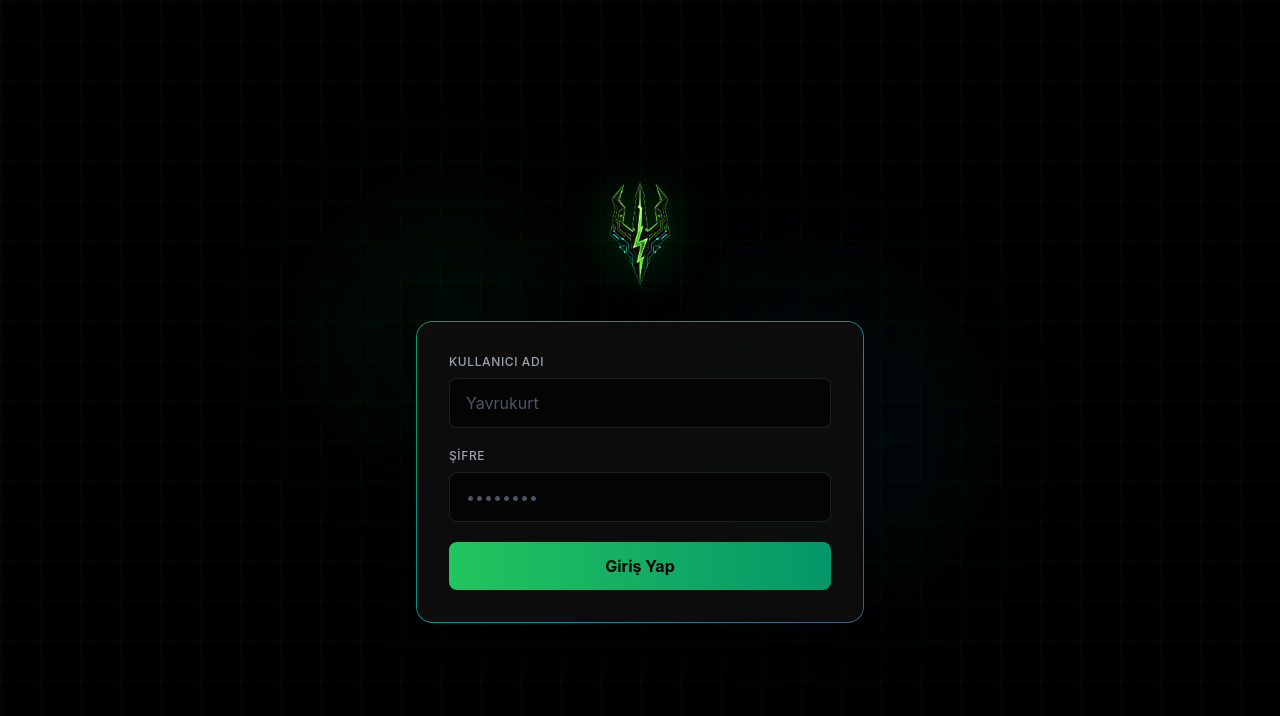
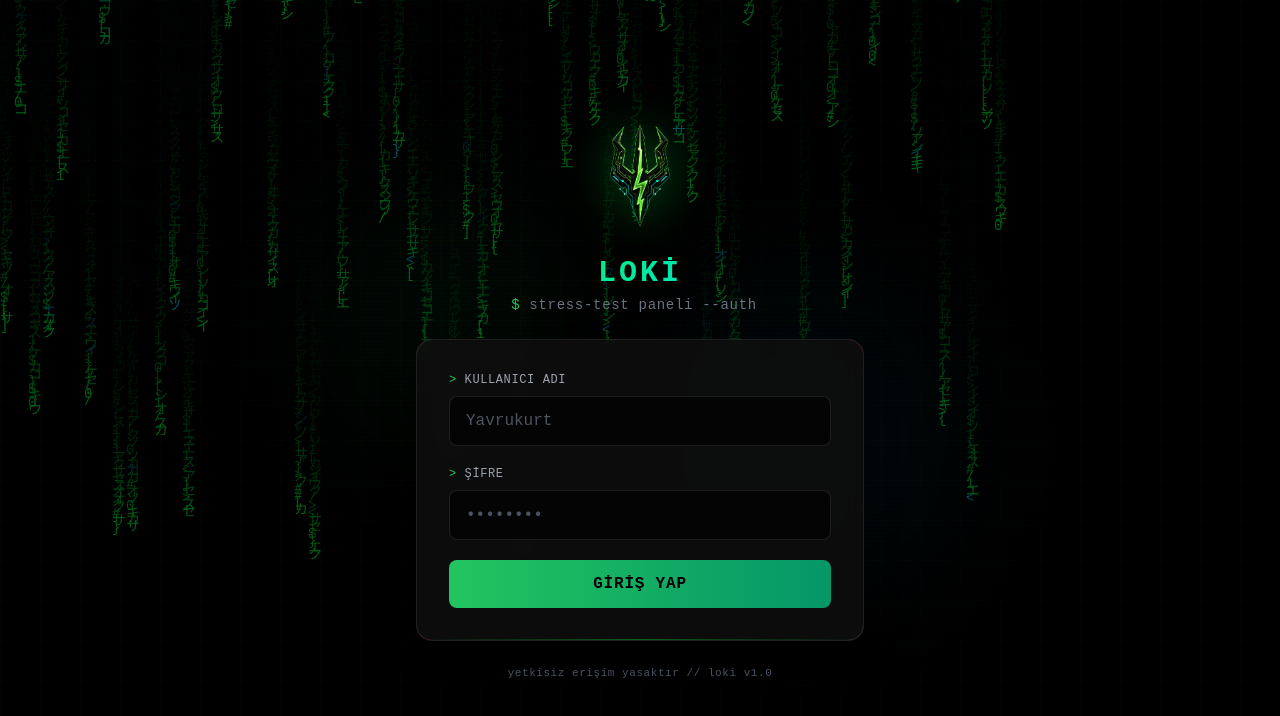
Before and after one commit to byfinch/Loki, a React (Vite) app: page / in a window 1280 px wide. Shown: the top 716 px of the page. Built offline with nearby package versions, Linux system fonts and the light colour scheme.

Commit message:
feat(login): cyber-themed login UI with matrix rain and neon effects

```diff
--- a/src/components/Login.jsx
+++ b/src/components/Login.jsx
@@ -1,6 +1,7 @@
 import React, { useState } from 'react';
 import { apiClient } from '../services/apiClient';
 import { useStressTest } from '../context/StressTestContext';
+import MatrixRain from './login/MatrixRain';
 
 const Login = () => {
   const { setUser, addLog } = useStressTest();
@@ -16,8 +17,14 @@ const Login = () => {
 
     try {
       const data = await apiClient.login(username, password);
-      setUser(data.user);
-      addLog(`Giriş başarılı: ${data.user.username}`);
+      const user = data?.user;
+
+      if (!user || !user.username) {
+        throw new Error('Sunucu yanıtı geçersiz: kullanıcı bilgisi alınamadı');
+      }
+
+      setUser(user);
+      addLog(`Giriş başarılı: ${user.username}`);
     } catch (err) {
       setError(err.message || 'Giriş başarısız');
       addLog(`Giriş hatası: ${err.message}`);
@@ -27,49 +34,83 @@ const Login = () => {
   };
 
   return (
-    <div className="min-h-screen bg-black flex items-center justify-center p-4 cyber-grid relative overflow-hidden">
+    <div className="min-h-screen bg-black flex items-center justify-center p-4 sm:p-6 cyber-grid scanlines relative overflow-hidden">
+      {/* Matrix rain arka plan efekti */}
+      <MatrixRain />
+
+      {/* Ambient glow lekeleri */}
       <div className="absolute inset-0 pointer-events-none">
-        <div className="absolute top-1/4 left-1/4 w-64 h-64 bg-green-500/5 rounded-full blur-3xl animate-float"></div>
-        <div className="absolute bottom-1/4 right-1/4 w-80 h-80 bg-cyan-500/5 rounded-full blur-3xl animate-float" style={{ animationDelay: '2s' }}></div>
+        <div className="absolute top-1/4 left-1/4 w-64 h-64 bg-green-500/5 rounded-full blur-3xl animate-float motion-reduce:animate-none"></div>
+        <div className="absolute bottom-1/4 right-1/4 w-80 h-80 bg-cyan-500/5 rounded-full blur-3xl animate-float motion-reduce:animate-none" style={{ animationDelay: '2s' }}></div>
       </div>
 
       <div className="w-full max-w-md relative z-10">
-        <div className="flex justify-center mb-8">
+        {/* Logo */}
+        <div className="flex justify-center mb-6">
           <img
             src="/logo.png"
             alt="Loki Panel"
-            className="h-28 w-auto drop-shadow-[0_0_25px_rgba(0,255,65,0.25)]"
+            width="112"
+            height="112"
+            loading="eager"
+            className="h-24 w-24 sm:h-28 sm:w-28 drop-shadow-[0_0_25px_rgba(0,255,65,0.35)]"
           />
         </div>
 
-        <div className="glass-panel rounded-2xl p-8 neon-border">
+        {/* Başlık */}
+        <div className="text-center mb-6 select-none">
+          <h1 className="text-2xl sm:text-3xl font-bold font-mono tracking-widest text-gradient uppercase">
+            Loki
+          </h1>
+          <p className="mt-1 text-xs sm:text-sm font-mono text-gray-500 tracking-wider">
+            <span className="text-green-500">$</span> stress-test paneli --auth
+            <span className="inline-block w-2 h-4 ml-1 align-middle bg-green-500 animate-caret-blink"></span>
+          </p>
+        </div>
+
+        {/* Form kartı */}
+        <div className="glass-panel rounded-2xl p-6 sm:p-8 neon-border relative overflow-hidden">
+          <div className="scan-sweep"></div>
+
           {error && (
-            <div className="mb-4 p-3 bg-red-500/10 border border-red-500/30 rounded-lg text-red-400 text-sm animate-toast-fade-in">
-              {error}
+            <div
+              role="alert"
+              className="mb-4 p-3 bg-red-500/10 border border-red-500/30 rounded-lg text-red-400 text-sm font-mono animate-toast-fade-in flex items-start gap-2"
+            >
+              <span className="text-red-500 font-bold shrink-0">[ERR]</span>
+              <span>{error}</span>
             </div>
           )}
 
           <form onSubmit={handleSubmit} className="space-y-5">
             <div>
-              <label className="block text-xs font-medium text-gray-400 mb-2 uppercase tracking-wider">Kullanıcı Adı</label>
+              <label htmlFor="login-username" className="block text-xs font-medium font-mono text-gray-400 mb-2 uppercase tracking-wider">
+                <span className="text-green-500">&gt;</span> Kullanıcı Adı
+              </label>
               <input
+                id="login-username"
                 type="text"
                 value={username}
                 onChange={(e) => setUsername(e.target.value)}
-                className="w-full bg-black/60 border border-white/10 rounded-lg px-4 py-3 text-white placeholder-gray-600 focus:border-green-400/50 focus:outline-none focus:shadow-[0_0_15px_rgba(0,255,65,0.15)] transition"
+                className="w-full bg-black/60 border border-white/10 rounded-lg px-4 py-3 font-mono text-white placeholder-gray-600 transition-all duration-300 focus:border-green-400/60 focus:outline-none focus:shadow-[0_0_18px_rgba(0,255,65,0.2)] focus:bg-black/80 hover:border-white/20"
                 placeholder="Yavrukurt"
+                autoComplete="username"
                 required
               />
             </div>
 
             <div>
-              <label className="block text-xs font-medium text-gray-400 mb-2 uppercase tracking-wider">Şifre</label>
+              <label htmlFor="login-password" className="block text-xs font-medium font-mono text-gray-400 mb-2 uppercase tracking-wider">
+                <span className="text-green-500">&gt;</span> Şifre
+              </label>
               <input
+                id="login-password"
                 type="password"
                 value={password}
                 onChange={(e) => setPassword(e.target.value)}
-                className="w-full bg-black/60 border border-white/10 rounded-lg px-4 py-3 text-white placeholder-gray-600 focus:border-green-400/50 focus:outline-none focus:shadow-[0_0_15px_rgba(0,255,65,0.15)] transition"
+                className="w-full bg-black/60 border border-white/10 rounded-lg px-4 py-3 font-mono text-white placeholder-gray-600 transition-all duration-300 focus:border-green-400/60 focus:outline-none focus:shadow-[0_0_18px_rgba(0,255,65,0.2)] focus:bg-black/80 hover:border-white/20"
                 placeholder="••••••••"
+                autoComplete="current-password"
                 required
               />
             </div>
@@ -77,12 +118,27 @@ const Login = () => {
             <button
               type="submit"
               disabled={loading}
-              className="w-full bg-gradient-to-r from-green-500 to-emerald-600 hover:from-green-400 hover:to-emerald-500 text-black font-bold py-3 rounded-lg transition-all duration-300 hover:shadow-[0_0_25px_rgba(0,255,65,0.35)] disabled:opacity-50 disabled:cursor-not-allowed disabled:hover:shadow-none"
+              className="w-full bg-gradient-to-r from-green-500 to-emerald-600 hover:from-green-400 hover:to-emerald-500 text-black font-bold font-mono py-3 rounded-lg tracking-wider uppercase transition-all duration-300 hover:shadow-[0_0_25px_rgba(0,255,65,0.35)] hover:-translate-y-0.5 active:translate-y-0 disabled:opacity-60 disabled:cursor-not-allowed disabled:hover:shadow-none disabled:hover:translate-y-0 flex items-center justify-center gap-2"
             >
-              {loading ? 'Giriş yapılıyor...' : 'Giriş Yap'}
+              {loading ? (
+                <>
+                  <svg className="animate-spin h-5 w-5" viewBox="0 0 24 24" fill="none" aria-hidden="true">
+                    <circle className="opacity-25" cx="12" cy="12" r="10" stroke="currentColor" strokeWidth="4" />
+                    <path className="opacity-90" fill="currentColor" d="M4 12a8 8 0 018-8V0C5.373 0 0 5.373 0 12h4z" />
+                  </svg>
+                  <span>Doğrulanıyor...</span>
+                </>
+              ) : (
+                <span>Giriş Yap</span>
+              )}
             </button>
           </form>
         </div>
+
+        {/* Alt bilgi */}
+        <p className="mt-6 text-center text-[11px] font-mono text-gray-600 tracking-wider select-none">
+          yetkisiz erişim yasaktır // loki v1.0
+        </p>
       </div>
     </div>
   );
--- /dev/null
+++ b/src/components/login/MatrixRain.jsx
@@ -0,0 +1,106 @@
+import React, { useEffect, useRef } from 'react';
+
+const GLYPHS = '01アイウエオカキクケコサシスセソ<>/{}[]$#';
+const FONT_SIZE = 14;
+const MAX_COLUMNS = 72;
+const FRAME_INTERVAL = 66; // ms — ~15fps yeterli, CPU dostu
+
+/**
+ * Hafif matrix-rain canvas efekti.
+ * - Sınırlı sütun sayısı ve düşük frame rate ile performans korunur.
+ * - prefers-reduced-motion aktifse animasyon çalışmaz (tek statik kare).
+ * - Unmount'ta rAF ve event listener temizlenir.
+ */
+const MatrixRain = () => {
+  const canvasRef = useRef(null);
+
+  useEffect(() => {
+    const canvas = canvasRef.current;
+    if (!canvas) return undefined;
+
+    const ctx = canvas.getContext('2d');
+    if (!ctx) return undefined;
+
+    const reducedMotion = window.matchMedia('(prefers-reduced-motion: reduce)').matches;
+    const dpr = Math.min(window.devicePixelRatio || 1, 1.5);
+
+    let drops = [];
+    let rafId = null;
+    let lastFrame = 0;
+
+    const resize = () => {
+      const { clientWidth: w, clientHeight: h } = canvas.parentElement || canvas;
+      canvas.width = Math.floor(w * dpr);
+      canvas.height = Math.floor(h * dpr);
+      canvas.style.width = `${w}px`;
+      canvas.style.height = `${h}px`;
+      ctx.setTransform(dpr, 0, 0, dpr, 0, 0);
+
+      const columns = Math.min(Math.floor(w / FONT_SIZE), MAX_COLUMNS);
+      drops = Array.from({ length: columns }, () => Math.random() * -50);
+
+      // Arkaplanı sıfırla
+      ctx.fillStyle = '#000';
+      ctx.fillRect(0, 0, w, h);
+    };
+
+    const draw = () => {
+      const w = canvas.width / dpr;
+      const h = canvas.height / dpr;
+
+      // İz bırakan fade
+      ctx.fillStyle = 'rgba(0, 0, 0, 0.08)';
+      ctx.fillRect(0, 0, w, h);
+
+      ctx.font = `${FONT_SIZE}px monospace`;
+
+      for (let i = 0; i < drops.length; i += 1) {
+        const char = GLYPHS[Math.floor(Math.random() * GLYPHS.length)];
+        const x = i * FONT_SIZE;
+        const y = drops[i] * FONT_SIZE;
+
+        // Baş karakter parlak, cyan arada
+        ctx.fillStyle = Math.random() > 0.97 ? '#00d4ff' : '#00ff41';
+        ctx.fillText(char, x, y);
+
+        if (y > h && Math.random() > 0.975) {
+          drops[i] = Math.random() * -20;
+        }
+        drops[i] += 0.5;
+      }
+    };
+
+    const loop = (timestamp) => {
+      if (timestamp - lastFrame >= FRAME_INTERVAL) {
+        lastFrame = timestamp;
+        draw();
+      }
+      rafId = requestAnimationFrame(loop);
+    };
+
+    resize();
+    window.addEventListener('resize', resize);
+
+    if (reducedMotion) {
+      // Animasyon yok: tek hafif statik kare
+      draw();
+    } else {
+      rafId = requestAnimationFrame(loop);
+    }
+
+    return () => {
+      if (rafId !== null) cancelAnimationFrame(rafId);
+      window.removeEventListener('resize', resize);
+    };
+  }, []);
+
+  return (
+    <canvas
+      ref={canvasRef}
+      className="absolute inset-0 w-full h-full opacity-40 pointer-events-none"
+      aria-hidden="true"
+    />
+  );
+};
+
+export default MatrixRain;
--- a/src/index.css
+++ b/src/index.css
@@ -148,3 +148,52 @@ body {
     linear-gradient(90deg, rgba(0, 255, 65, 0.03) 1px, transparent 1px);
   background-size: 40px 40px;
 }
+
+/* --- Login ekrani ozel efektler --- */
+
+@keyframes caret-blink {
+  0%, 49% { opacity: 1; }
+  50%, 100% { opacity: 0; }
+}
+
+.animate-caret-blink {
+  animation: caret-blink 1.1s step-end infinite;
+}
+
+@keyframes scanline-move {
+  0% { top: -10%; }
+  100% { top: 110%; }
+}
+
+/* Tum ekrani kaplayan ince CRT scanline dokusu */
+.scanlines::after {
+  content: '';
+  position: absolute;
+  inset: 0;
+  pointer-events: none;
+  background: repeating-linear-gradient(
+    to bottom,
+    transparent 0px,
+    transparent 2px,
+    rgba(0, 0, 0, 0.18) 3px,
+    rgba(0, 0, 0, 0.18) 4px
+  );
+}
+
+/* Kart uzerinde asagi dogru kayan neon tarama cizgisi */
+.scan-sweep {
+  position: absolute;
+  left: 0;
+  right: 0;
+  height: 2px;
+  background: linear-gradient(90deg, transparent, rgba(0, 255, 65, 0.35), transparent);
+  animation: scanline-move 6s linear infinite;
+  pointer-events: none;
+}
+
+@media (prefers-reduced-motion: reduce) {
+  .animate-caret-blink,
+  .scan-sweep {
+    animation: none;
+  }
+}
```
